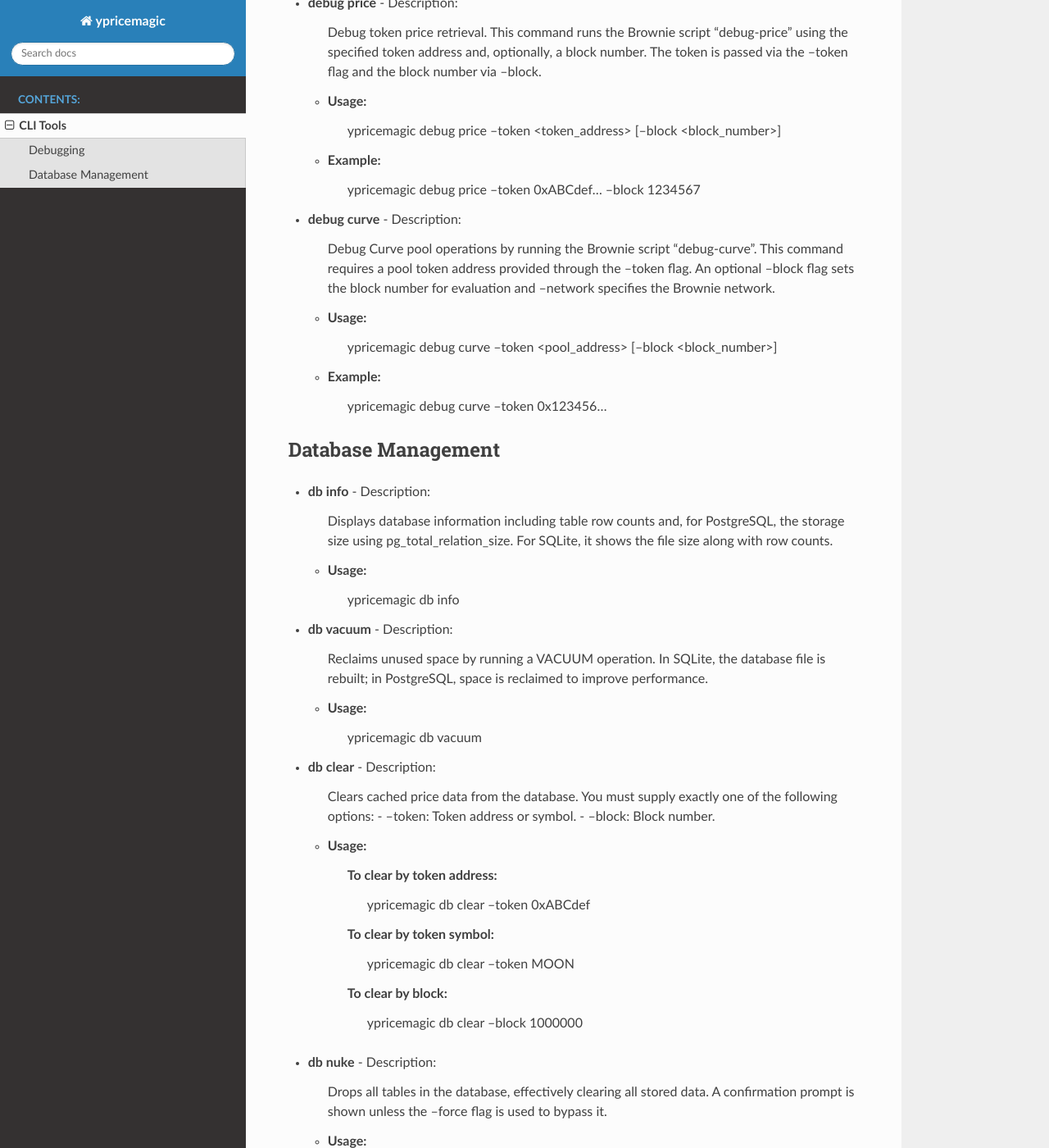
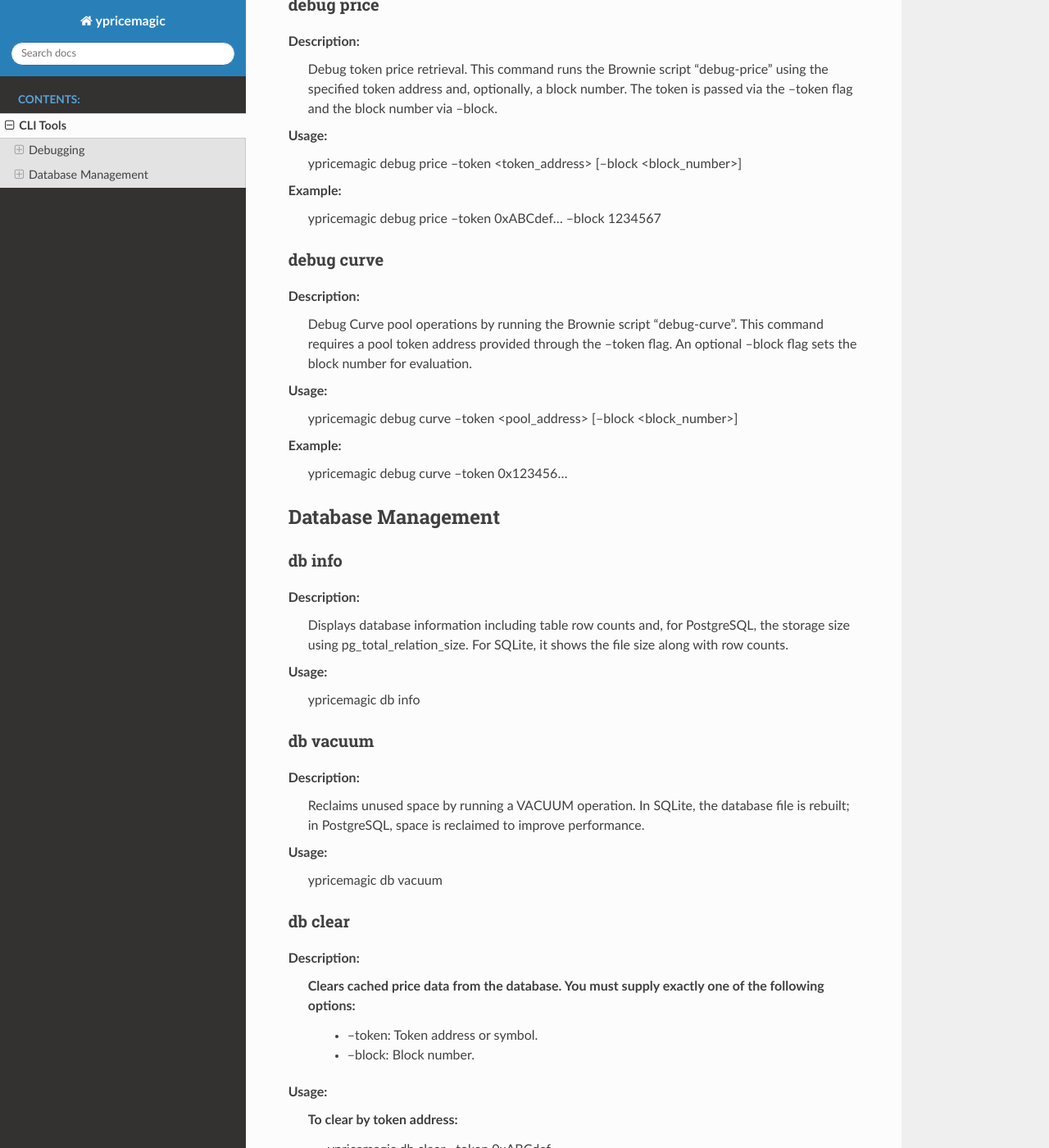
Before and after one commit to BobTheBuidler/ypricemagic, a Sphinx documentation site: the page built from docs/cli.rst, in a window 1280 px wide and 1400 px high, scrolled down 368 px. Shown: the whole window at 82% size. Built offline with Sphinx 7.4.7 and the Read the Docs theme 3.1.0, drawn with Linux system fonts in a browser that asks for light colours; pages that are not in the unit, such as notebooks, are missing from menus; some of the changed text lies outside the part shown.

Commit message:
fix(docs): sidebar rendering

```diff
--- a/docs/cli.rst
+++ b/docs/cli.rst
@@ -8,66 +8,80 @@
 
 The CLI includes two debugging commands that leverage Brownie's run command to execute dedicated debugging scripts. They are designed to simplify the process of investigating price retrieval and Curve pool operations without manually setting environment variables.
 
-- **debug price**
-  - Description:
-      Debug token price retrieval. This command runs the Brownie script "debug-price" using the specified token address and, optionally, a block number. The token is passed via the --token flag and the block number via --block.
-  - Usage:
-      ypricemagic debug price --token <token_address> [--block <block_number>]
+debug price
+~~~~~~~~~~~
+Description:
+    Debug token price retrieval. This command runs the Brownie script "debug-price" using the specified token address and, optionally, a block number. The token is passed via the --token flag and the block number via --block.
 
-  - Example:
-      ypricemagic debug price --token 0xABCdef... --block 1234567
+Usage:
+    ypricemagic debug price --token <token_address> [--block <block_number>]
 
-- **debug curve**
-  - Description:
-      Debug Curve pool operations by running the Brownie script "debug-curve". This command requires a pool token address provided through the --token flag. An optional --block flag sets the block number for evaluation and --network specifies the Brownie network.
-  - Usage:
-      ypricemagic debug curve --token <pool_address> [--block <block_number>]
+Example:
+    ypricemagic debug price --token 0xABCdef... --block 1234567
 
-  - Example:
-      ypricemagic debug curve --token 0x123456...
+debug curve
+~~~~~~~~~~~
+Description:
+    Debug Curve pool operations by running the Brownie script "debug-curve". This command requires a pool token address provided through the --token flag. An optional --block flag sets the block number for evaluation.
+
+Usage:
+    ypricemagic debug curve --token <pool_address> [--block <block_number>]
+
+Example:
+    ypricemagic debug curve --token 0x123456...
 
 Database Management
 -------------------
 
-- **db info**
-  - Description:
-      Displays database information including table row counts and, for PostgreSQL, the storage size using pg_total_relation_size. For SQLite, it shows the file size along with row counts.
-  - Usage:
-      ypricemagic db info
+db info
+~~~~~~~
+Description:
+    Displays database information including table row counts and, for PostgreSQL, the storage size using pg_total_relation_size. For SQLite, it shows the file size along with row counts.
 
-- **db vacuum**
-  - Description:
-      Reclaims unused space by running a VACUUM operation. In SQLite, the database file is rebuilt; in PostgreSQL, space is reclaimed to improve performance.
-  - Usage:
-      ypricemagic db vacuum
+Usage:
+    ypricemagic db info
 
-- **db clear**
-  - Description:
-      Clears cached price data from the database. You must supply exactly one of the following options:
+db vacuum
+~~~~~~~~~
+Description:
+    Reclaims unused space by running a VACUUM operation. In SQLite, the database file is rebuilt; in PostgreSQL, space is reclaimed to improve performance.
+
+Usage:
+    ypricemagic db vacuum
+
+db clear
+~~~~~~~~
+Description:
+    Clears cached price data from the database. You must supply exactly one of the following options:
       - --token: Token address or symbol.
       - --block: Block number.
-  - Usage:
-      To clear by token address:
-          ypricemagic db clear --token 0xABCdef
-      To clear by token symbol:
-          ypricemagic db clear --token MOON
-      To clear by block:
-          ypricemagic db clear --block 1000000
 
-- **db nuke**
-  - Description:
-      Drops all tables in the database, effectively clearing all stored data. A confirmation prompt is shown unless the --force flag is used to bypass it.
-  - Usage:
-      With confirmation:
-          ypricemagic db nuke
-      Without confirmation:
-          ypricemagic db nuke --force
+Usage:
+    To clear by token address:
+        ypricemagic db clear --token 0xABCdef
+    To clear by token symbol:
+        ypricemagic db clear --token MOON
+    To clear by block:
+        ypricemagic db clear --block 1000000
 
-- **db select**
-  - Description:
-      Selects a token from the database matching the specified token address or token symbol, and displays detailed information about the token.
-  - Usage:
-      ypricemagic db select <target>
-      (Replace <target> with the token address or symbol, for example:
-          ypricemagic db select 0x123abc... or
-          ypricemagic db select MOON)
+db nuke
+~~~~~~~
+Description:
+    Drops all tables in the database, effectively clearing all stored data. A confirmation prompt is shown unless the --force flag is used to bypass it.
+
+Usage:
+    With confirmation:
+        ypricemagic db nuke
+    Without confirmation:
+        ypricemagic db nuke --force
+
+db select
+~~~~~~~~~
+Description:
+    Selects a token from the database matching the specified token address or token symbol, and displays detailed information about the token.
+
+Usage:
+    ypricemagic db select <target>
+    (Replace <target> with the token address or symbol, for example:
+        ypricemagic db select 0x123abc... or
+        ypricemagic db select MOON)
```
